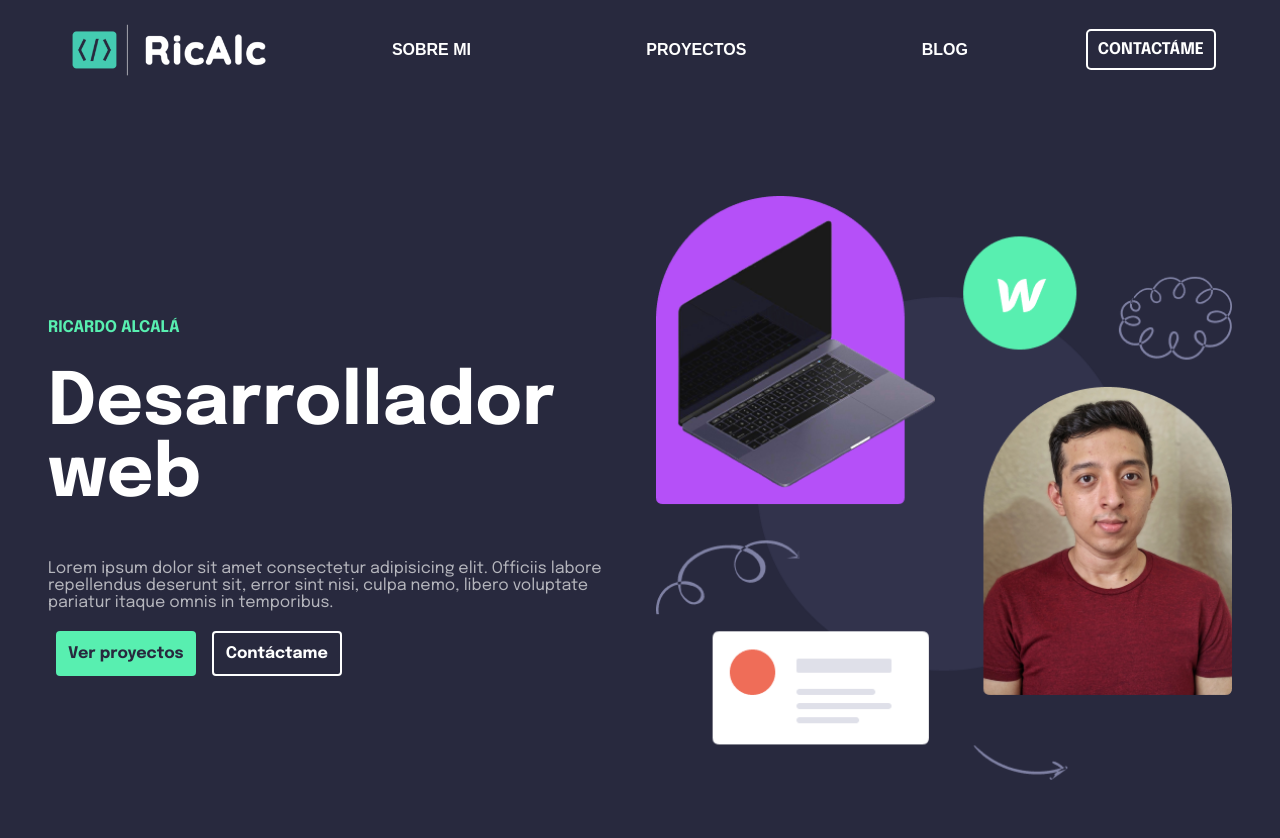
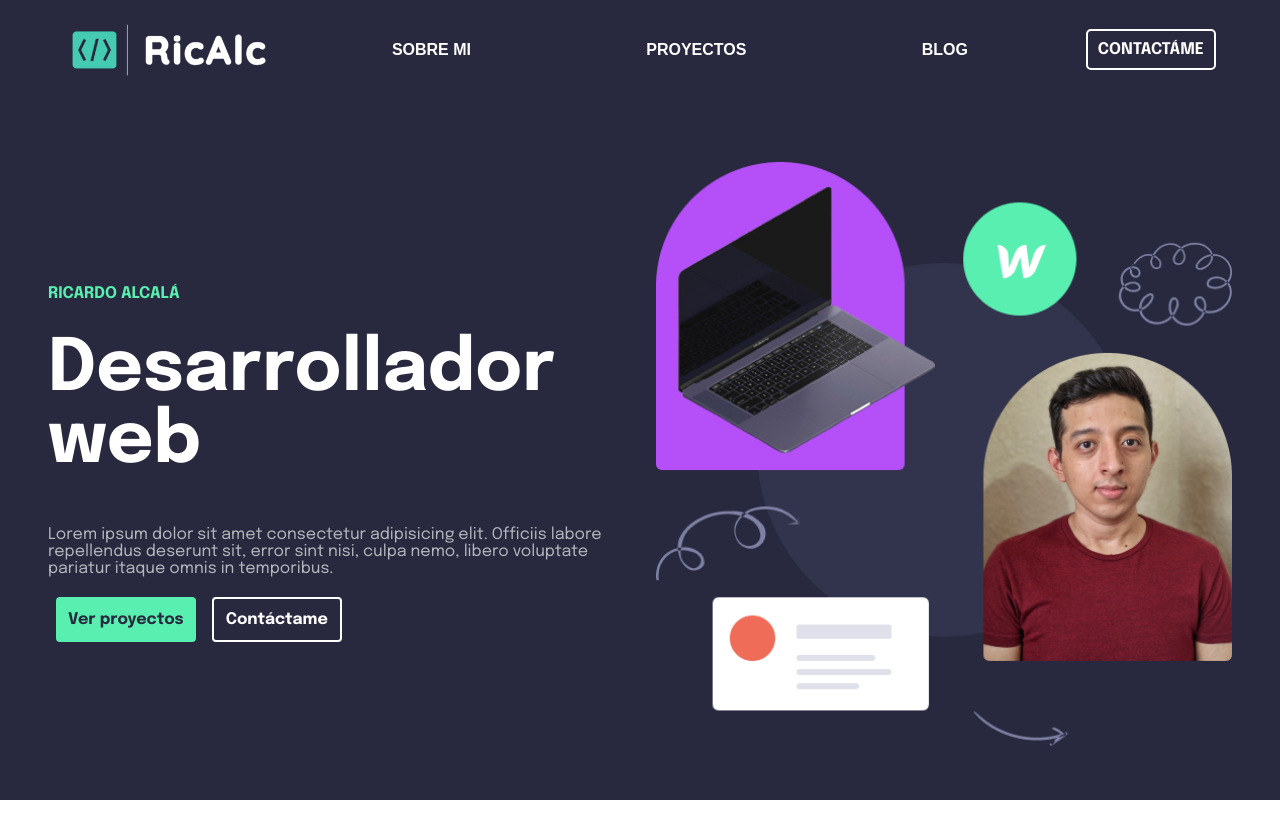
Before and after one commit to RicAlc/my-portfolio, a React (Create React App) app: page / in a window 1280 px wide. Shown: the top 838 px of the page. After the commit the page ends 816 px from the top, so only its background shows below. Built offline with nearby package versions, Linux system fonts and the light colour scheme.

Commit message:
14. Reparando estilos

```diff
--- a/src/sass/components/_header.scss
+++ b/src/sass/components/_header.scss
@@ -1,6 +1,6 @@
 @use "../utils/" as u;
 .header {
-  width: 100vw;
+  width: 100%;
   display: flex;
   align-items: center;
   height: 100px;
--- a/src/sass/components/_introduction.scss
+++ b/src/sass/components/_introduction.scss
@@ -2,7 +2,7 @@
 .introduction {
   font-family: var(--Epilogue);
   width: 100%;
-  min-height: u.rem(800);
+  min-height: u.rem(700);
   height: calc(100vh - 100px);
   background-color: var(--Dark-primary);
   display: flex;
```
